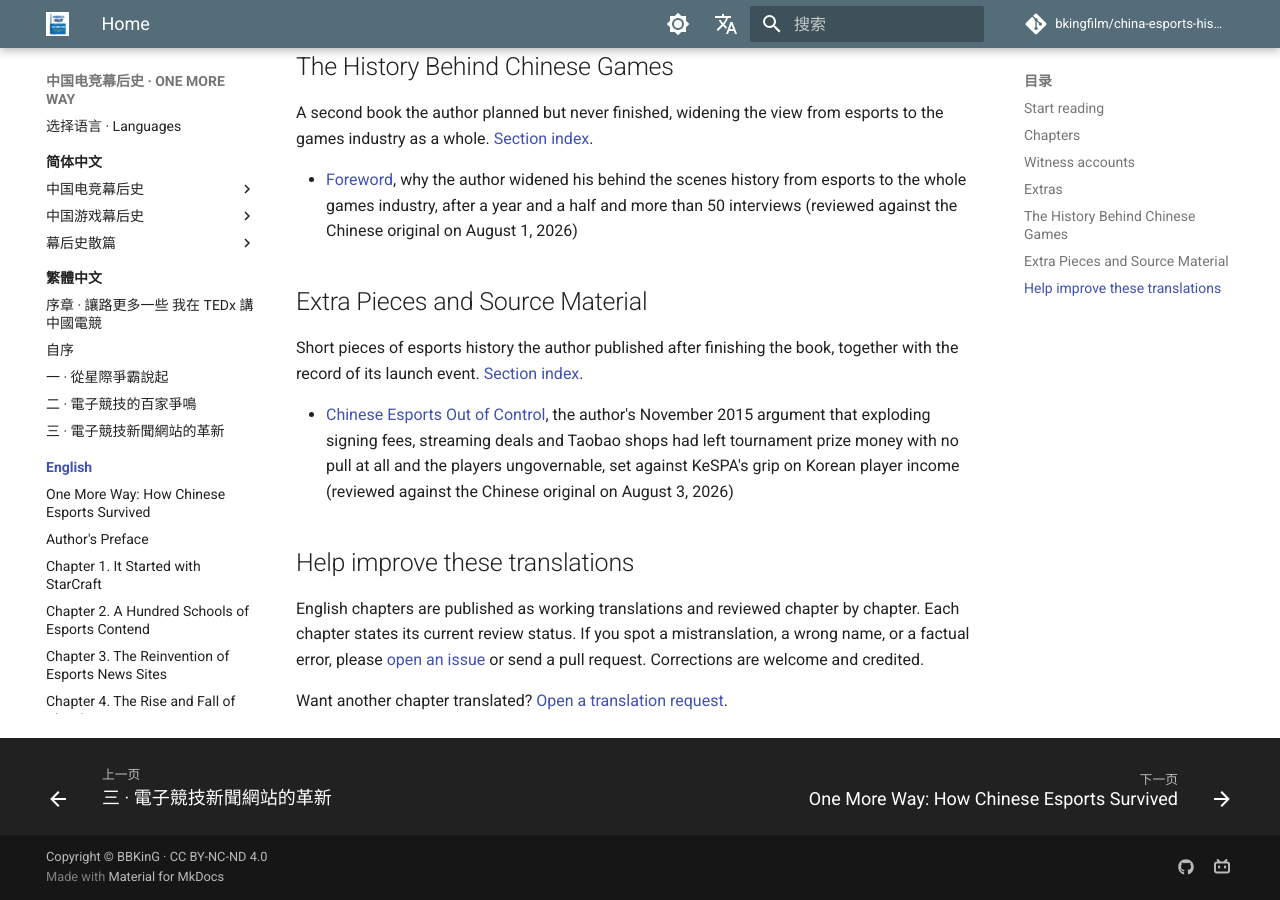
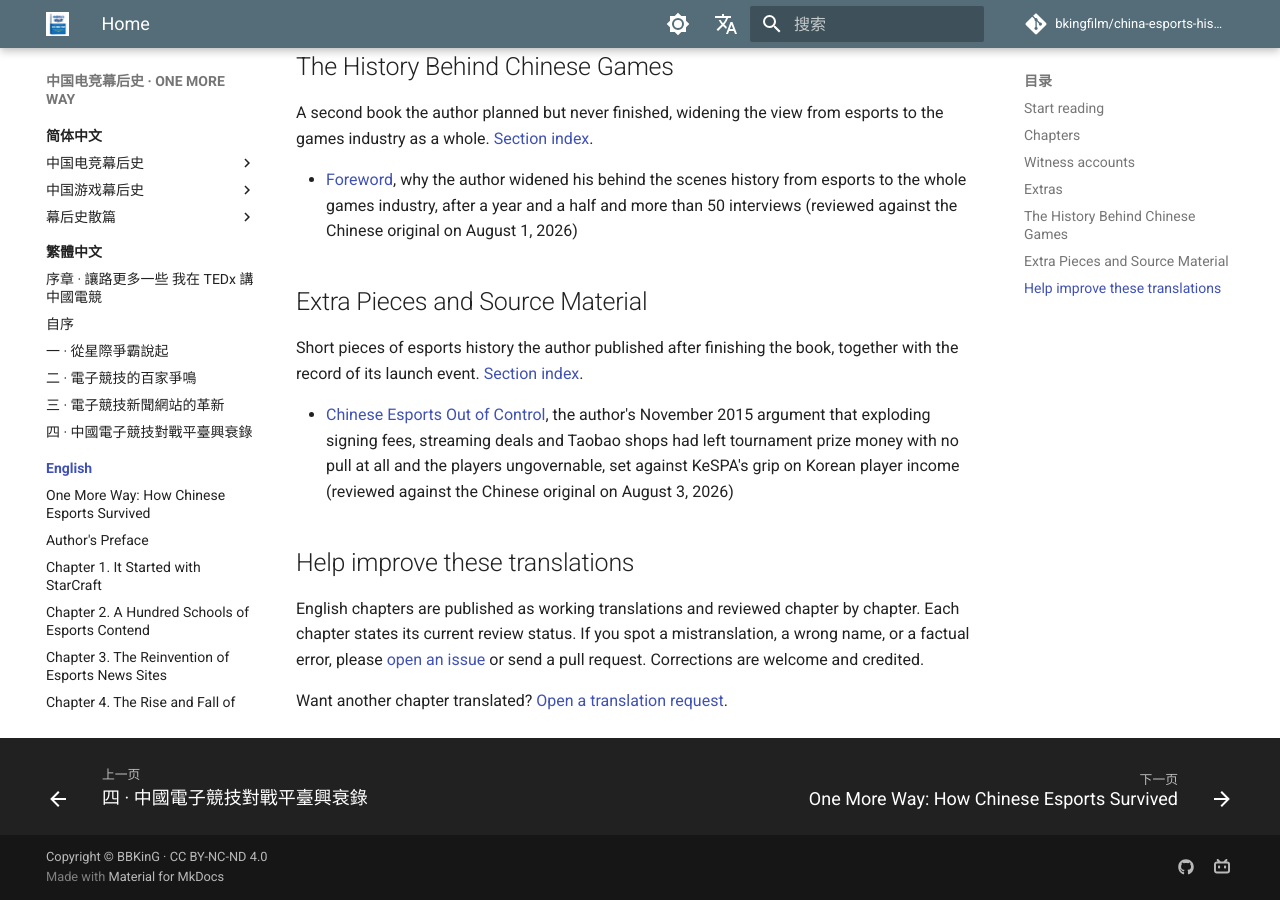
Before and after one commit to bkingfilm/china-esports-history, an MkDocs documentation site: the page built from docs/en/index.md, in a window 1280 px wide and 900 px high, scrolled down 6626 px. Built offline with MkDocs 1.6.1 and Material for MkDocs 9.7.7, drawn with Linux system fonts in a browser that asks for light colours; comment, search, counter and statistics services are not loaded; part of the change alters nothing that is shown.

Commit message:
繁體中文版新增第四章 中國電子競技對戰平臺興衰錄
譯自 docs/zh/chapters/04-中国电子竞技对战平台兴衰录.md，小標題結構照已校對的英文版切分。
同時更新 docs/zh-tw/index.md 章節清單與 mkdocs.yml 的繁體中文 nav。

Co-Authored-By: Claude Opus 5 (1M context) <noreply@anthropic.com>

```diff
--- /dev/null
+++ b/docs/zh-tw/04-rise-and-fall-of-gaming-platforms.md
@@ -0,0 +1,197 @@
+# 四 中國電子競技對戰平臺興衰錄
+
+> 《ONE MORE WAY：中國電競幕後史》其中一章。作者 BBKinG（劉洋）。譯自簡體中文原文：[四 中国电子竞技对战平台兴衰录](../zh/chapters/04-中国电子竞技对战平台兴衰录.md)
+>
+> 首次發表於作者的知乎專欄，2013 年 11 月 17 日：https://zhuanlan.zhihu.com/p/19615324
+>
+> 這是等待校對的工作稿。若您發現誤譯、用詞不合臺灣習慣或史實錯誤，歡迎[開一個 issue](https://github.com/bkingfilm/china-esports-history/issues/new) 或送出 pull request。
+
+中國電子競技第一個盈利的商業模式是什麼？
+
+有人說選手打比賽掙獎金，有人說賽事組織做比賽賺廣告費，我覺得從不同的角度說都對，但是如果站在穩定和成熟的角度來說，而我覺得是第一個盈利的商業模式是電子競技對戰平臺。
+
+電子競技對戰平臺的繁榮是過去十幾年這個青黃不接的時代逼出來的。
+
+現在，我們玩《英雄聯盟》，只需要在遊戲裡點一下「開始」等會就匹配到隊友和對手了，聊天交友都十分方便。這就是一個對戰平臺，而且它是遊戲本身自帶的。
+
+可在網際網路普及之前，大多數遊戲是單機模式的，當單機模式遇到了網際網路時代，變革又不能馬上跟上時，第三方對戰平臺就以過渡時期產品的身份登場了，只是沒想到，這一個過渡期就是十多年。
+
+1997 年 1 月，美國暴雪正式推出了著名的對戰平臺：暴雪戰網（http://battle.net），但在那個電腦使用技術和網際網路剛起步的時代，對大多數中國人來說，別說匹配對手了，成功登入上去找到人聊天都是件很不容易的事情。
+
+可是，一面是中國玩家的遊戲需求越來越大，另一面是中國競技遊戲項目網路化的自主研發差得還遠（實際上這件事情最近幾年才有點眉目），再加上，在那個時代老外也不會照顧中國玩家的需求。
+
+於是，中國 IT 技術人員被逼著不斷摸索，終於建立起一個又一個的第三方電子競技對戰平臺，來滿足中國的網路和玩家需求。
+
+## 聯眾棋牌
+
+1998 年 3 月，3 個技術研發者鮑岳橋、簡晶、王建華湊了 20 萬元，在北京上地的一家旅館裡，組建了主營線上棋牌遊戲的北京聯眾電腦技術有限公司，簡稱聯眾。2000 年，聯眾註冊用戶達到 70 萬人，同時線上人數達到 9000 人，到 2003 年年底，聯眾同時線上人數一舉突破 50 萬大關！
+
+聯眾棋牌對網路和配置要求不高，迎合了那個時代的需求成為電子競技第一批嘗到甜頭的人，但是以現在的角度來看，聯眾的後招不足，棋牌平臺門檻低，核心競爭力不足，於是當騰訊 QQ 推出棋牌平臺後，馬上就搶光了聯眾的用戶。
+
+## 暴雪戰網（http://battle.net）的模仿者們
+
+1997 年就上線的暴雪戰網是一個非常具有戰略眼光的設計，不但在網際網路剛抬頭之前就想到了與單機遊戲如何進行整合，而且已經很清楚地看到了聯網對戰的關鍵是「自動匹配系統」，就是根據你的戰績匹配與你實力相近的人。
+
+光是這一點中國很多對戰平臺就花了很長的時間和力氣去模仿。
+
+可惜的是由於暴雪戰網的伺服器一直在國外，直到 2008 年才進入中國，所以這給了模仿者相當多的時間去學習改進，於是，這也造成暴雪戰網在中國電子競技歷史上幾乎一直是個高端而小眾的平臺，這個品牌形象對暴雪之後的戰略佈置影響很大，我們後面細說。
+
+## 星際爭霸時代私服戰網滿天飛
+
+由於 FSGS 技術的出現讓中國各地的本地伺服器的數量暴漲，FSGS 全稱 Free Standard Game Server（免費的標準遊戲伺服器），由德國 NETGAMES 公司開發，是模擬 Blizzard（暴雪）公司遊戲對戰平臺 Battlenet（戰網）的第三方軟體。
+
+1998 年到 2001 年間國內的星際爭霸（臺譯《星海爭霸》）私人戰網平臺非常多，光是不完全統計的就近百個了，但是大多數受到軟體和硬體的制約，規模都不大，其中這幾個比較有影響力：北京 263 戰網，CGOL（亞聯）戰網 & DM（亞聯東魅），遊俠戰網，北碚戰網，網聯戰網等等。
+
+其中，263 戰網從程式上明確了「戰隊」單位，這充分推動了戰隊的規模化發展，讓玩家開始有了歸屬感，有組織的團隊溝通促進了電子競技的發展，CSA 戰隊當時在 263 真是枝繁葉茂。
+
+還有就是著名的亞聯戰網，這是個要好好說說的案例。
+
+從 1999 年開始免費營運的亞聯戰網，憑藉比較豐厚的資本裝備了高配置的伺服器，購買了 FSGS 高級版本，不受 Linux 版本 999 的限制，能支援全速的 Ladder Game，穩定的遊戲對戰吸引了絕大多數的星際爭霸玩家，幾乎統一了中國星際戰網。
+
+中國電子競技玩家的熱情第一次被推到一個高峰，幾乎所有人都認為繼續這樣發展下去趕超韓國電子競技指日可待。
+
+2001 年 12 月，亞聯戰網得到香港東方魅力公司的注資後，開始強推收費。
+
+結果大家都知道了，收費後玩家一夜之間四散而去，亞聯從此淡出我們的視線。
+
+我們來聊聊原因，首先是時間點，我查了一下，騰訊 QQ 會員功能推出時間是 2000 年 12 月 18 日，因為苦於沒有收費管道，所以一直沒什麼起色。
+
+到 2001 年初，中國移動公司推出了「移動夢網」服務，移動夢網通過手機代收費的「二八分帳」協議（電信營運商分二成、網際網路內容提供商分八成），騰訊開通了移動 QQ 業務，發展收費會員，並開展更多的增值服務，最多的時候，騰訊佔據了移動夢網內容提供商七成的業務份額。
+
+到 2001 年底，騰訊終於實現了正現金流，而到了 2002 年 3 月騰訊的線上剛突破 300 萬。
+
+也就是說，在 2001 年底，騰訊才持平。而中國玩家願意每月給網際網路公司掏 10 塊錢這個習慣，也是騰訊花了很多年才培養出來的，現在說起這個階段，估計 2003 年到 05 年的淘寶都想哭。所以，用戶支付管道缺失和支付習慣還未養成是亞聯失敗的主因。
+
+亞聯是電子競技對戰平臺裡第一個吃螃蟹的，也是第一個受傷的。我敬佩那個時代的電子競技先驅者，他們的勇氣和探索是電子競技前進的源動力。
+
+## 浩方平臺的興衰
+
+說起浩方平臺就一定要說下它的創始人李立均，在網際網路上你是搜尋不到李立均的背景資料的，我也不方便說（這就是寫當代史為難的地方），但是我們可以根據現有資料推測。
+
+上海浩方科技是一家成立於 1998 年的高科技民營企業，主營業務是軟體開發、系統集成、網路系統應用等領域，當時年產值穩定在四億元左右。
+
+這是一個可以在 1998 年到 2001 年拿到上海電信改造工程的公司。並且浩方平臺是 2003 年能在全中國的電信機房裡快速部署伺服器的公司，這個動作即使是 QQ 對戰平臺也沒做到（其中也有騰訊對版權問題的舉棋不定），要知道當時 QQ 棋牌平臺可是剛秒殺了聯眾，所以這不是「背景深厚」這 4 個字能簡單概括的。
+
+2001 年在亞洲金融危機之後，李立均為了讓浩方的產品更多元化，在 2002 年下半年，收購了「遊戲上海灘」平臺，以此成立上海浩方在線信息技術有限公司，當時平臺的開發者有 2 個人，一個是負責伺服器端的徐欣（也就是浩方號是 01 的奔騰，現起凡公司 CEO），一個是負責客戶端的曾芳飛（老虎），還有負責介面設計的 GAR 等幾個人。
+
+浩方的技術實力本身很強，市場方面拉起的班子也不弱。
+
+話說在 2002 年年底，當時最火熱的 CS 中文社群 Ccsk 團隊內部高層發生了一場爭吵，一面是網站的所有者 DDM 和總經理老夢，一面是外聯負責人楊晨（後來的浩方市場總監，現自己創業）和負責技術的郭茁（暱稱星星，後來的浩方運維主管，現起凡總裁助理）。
+
+當時，DDM、老夢和楊晨等人在北京，郭茁在上海，所以爭吵是在 Ccsk 的內部論壇裡進行的，我當時剛升 Ccsk 新聞組副組長，所以這些文章我剛好都能看到。
+
+至於楊晨和郭茁為什麼離開？他們當時在論壇裡寫了大量相互爭執的文章，寫的基本上都是一些以前的矛盾，雖然小矛盾的積累是一個原因，但是真正的主要原因還是當時沒人能說得清楚電子競技未來怎麼盈利，這就像賭大小一樣，骰盅沒有打開前，你說大，他說小，誰都有道理可以說，這種資訊不對稱造成的分歧，即使現在回頭看當時，也是很難下個定論的，可人都要生活，都要往前走。
+
+於是，這場爭吵之後的結果是 Ccsk 分成了兩撥人，一幫人去了北京，當時一個女投資人打算開一批 E 開頭的公司炒概念上市，於是 Ccsk 變成了 Esai 億賽，而楊晨叫上郭茁和張然一起去了上海浩方在線做了市場和技術。
+
+楊晨的加入把電子競技記者站的概念帶到了 CGA，但是畢竟 CGA 是一個新的東西，在有一段時間裡 Ccsk 的訪問量還是高於 CGA 很多的。
+
+2002 年到 2003 年，浩方平臺做了很多市場推廣工作。
+
+比如，浩方與中央電視臺 CCTV5 簽訂戰略合作協議，幫助 CCTV5《電子競技世界》提供一部分內容和人才支援，當時 CGA 的主編 K4，賽事主管飛影等等與當時的節目主持人段暄和編導每期節目都溝通很多。
+
+2003 年，做 XPC 系統的廠商浩鑫還邀請了當時如日中天的瑞典 SK 戰隊訪華，CGA 做了全程報導，在上海的美羅城表演賽後，幾百粉絲追著大巴車跑的場面讓第一次來中國的 SK 戰隊激動不已，他們之前根本意識不到在這個國家竟然有這麼多的電子競技愛好者，回國後他們大力宣傳在中國的見聞，中國電子競技的火熱從此開始讓世界瞭解。
+
+另一方面浩方平臺在全中國的電信機房裡做了快速的部署。
+
+浩方當時的機遇非常好，或者說當時的中國網際網路內容提供商很幸福，2002 年左右這個時期，網路營運商缺內容，比如，長城寬帶剛起來的時候，鋪設網路很快，但是鋪起來以後，發現自己的網內沒內容，用戶還是要跳轉到別的網路去看網站玩遊戲，可是大家知道，這個跳轉對網速很影響，時間長了，用戶就不用你的寬頻了。
+
+於是，當時的網路營運商為了搶內容，給網站和遊戲營運商們提供大量的免費頻寬，浩方的起步就剛好趕上這一波了，再加上浩方當時與電信的合作關係，浩方的伺服器端部署就這樣快速地完成了。當時負責電信管道鋪設的也是浩方的元老黃春雨（Rain，現上海由趣 CEO，做手機遊戲）。
+
+浩方對戰平臺在電子競技 CS 黃金時代的快速崛起有多個因素：
+
+1、簡化了用戶聯網的操作，可以自動處理很多複雜的網路情況。
+
+2、有資本有條件在中國大江南北快速部署伺服器，讓眾多競爭對手望塵莫及。
+
+3、CGA 網站有較大的實力派出新聞報導組，去報導國內外新聞，讓玩家離新聞更近。
+
+4、免費的浩方平臺和 CGA 網站的捆綁式發展相互推動了電子競技愛好者的聚集。
+
+這一系列的原因，讓浩方平臺的客戶端幾乎是一夜間就出現在了中國各地網咖（大陸稱網吧，與臺灣的網咖並非同一種場所）的桌面上。
+
+說起 CGA 的那段時光，真是讓人非常自豪，穿著 CGA 的工作衫出去都是一種驕傲。
+
+我直到現在都認為 CGA 新聞組是電子競技時代最強的，當時新聞組的核心人員有主編 K4、JOJO、飛翔的荷蘭人、Sfred、百曉生、BBC 張宏聖（就是現在的遊戲風雲 BBC，當時他是 CGA War3 分站的站長）、Jkidd、bigxia、MagiCGoA、treebear、殺不死人、Kevin、mint 等等，都是能力很強，能獨當一面的人。
+
+浩方平臺和 CGA 就這樣在 1999 年到 2004 年的 CS 時代走到了頂點。
+
+下面就要說浩方平臺的衰落了，什麼？你覺得轉折太快？
+
+沒辦法，歷史就是這樣，無論我們是否喜歡，衰落就這樣從 2004 年悄然開始了。
+
+我一直在說中國電子競技項目的 5 年論，這有點像迷信的宿命論之類的，但是這是我十多年來觀察到的一個規律，CS 從 1999 年開始到 2004 年，剛好是第五年，就在這一年，CS 開始衰落，而 2003 年面世的暴雪魔獸爭霸 3（WAR3）經過一年的發展開始興起。
+
+在這個新舊更替的關鍵時刻，2004 年盛大啟動了對浩方平臺的收購計畫，在當時看來這是一個非常有前景的資源整合，但是在現在看來，卻有另一段心酸。
+
+為什麼會產生這個收購合作？兩方面原因：
+
+1、浩方平臺從 2002 年到 2004 年初都是免費營運的，方便、速度快、免費為浩方平臺帶來了巨大的線上人數，印象裡在 2004 年初浩方平臺線上就過 90 萬了，但是不賺錢，當時沒有現在的網頁遊戲，電子競技玩家也還沒有像現在的消費能力，支付手段也不夠成熟，廣告收入也不穩定，浩方平臺很迷茫。
+
+2、2003 年盛大的快速崛起讓中國遊戲行業看到了出路，到 2004 年，盛大公司要赴美國納斯達克上市，看中了浩方的線上人數，對於當時的財務報表來說，線上人數是個很重要的衡量數據。
+
+在這兩個原因下，盛大對浩方平臺說，快，到碗裡來！這事就成了。
+
+這個收購是從 2004 年開始經過 2 年完成的，由於過程太過於內部，我不好說這是不是一份對賭協議，但是我看到的是從 2004 年開始，浩方平臺強行推出了一些盈利功能，比如，會員擠人功能。
+
+我先解釋一下這個功能的需求背景，浩方對戰平臺是以房間為單位容納用戶的，但一個房間人數的上限也就幾百人，而大家都希望能快速匹配到高手，所以有一些伺服器總是爆滿，不好擠進去。
+
+付費會員擠人功能就是在這個背景下誕生的，付過錢的會員在進入這個伺服器後，系統會隨機性地擠出一位非付費會員，雖然這大大提高了用戶的付費率，但這對於相對較多的非付費用戶來說是非常不好的用戶體驗。
+
+對此，我當時得到的消息是這是上面下的命令。
+
+於是我的理解是，這樣做是為了提高用戶付費率，以便將來可以把平臺賣個更好的好價錢。
+
+就這樣，在很短的時間裡，浩方平臺的線上人數從接近 100 萬下跌到 30 萬左右，最後略有回升穩定在 50 萬左右。
+
+關於盛大收購浩方到底花了多少錢？
+
+有的人從盛大 2005 年第四季度財報裡讀出 6000 萬美元，有人說是李立均花了 3000 萬人民幣做了浩方，賣了 3000 萬美元。
+
+這個具體數字是多少，我們不去深究了，因為這對浩方來說，並不是一個好的開始，在這之後由於盛大對浩方的定位混亂和公司管理內耗，造成了浩方之後長達 3 年到 5 年的原地踏步，這給當時眾多的競爭對手製造了機會。（關於這個階段大家可以看[妖氣凜然](http://www.zhihu.com/people/gogostar)的回答，非常詳細，他就是郭茁，當年 CGA 的運維主管，是事件的親歷者之一。）
+
+## GG 平臺
+
+GG 對戰平臺現改名 Garena，中文名競舞臺。
+
+GG 平臺的創始人就是現在聚美優品的創始人陳歐，世界很小吧。
+
+2006 年 1 月，第二屆 StarsWar 開始前一晚，我見到了來做技術調試的陳歐，那是 GG 平臺開發的 GGTV 第一次應用到世界級的大賽現場直播中。當時的陳歐，靦腆只是笑，話不多，埋頭在筆記型電腦上一直調試到很晚。
+
+GG 平臺的技術在當時的對戰平臺中是非常特別的，雖然陳歐自己說他的技術並不複雜，但是網路連線的速度卻非常的好，特別是在中國連國外的比賽中，表現尤為出色。
+
+2005 年是魔獸爭霸 3（WAR3）開始輝煌的時候，我已經加入了 http://Replays.net，跟創始人 ZAX 一起在美國虛擬物品交易平臺 IGE 下工作，WE 戰隊也在 KING 的帶領下進入 IGE。
+
+由於 IGE 中國的負責人許雲波個人非常喜歡魔獸爭霸 3，而且虛擬物品交易當時在國內的宣傳走電子競技更加方便，再加上 IGE 當時良好的現金流，形成了一個中國電子競技歷史上十分穩定的發展階段，SKY 的 WCG 雙冠王就是在那個時候產生的。
+
+可是，那個階段對剛從新加坡唸完書回國的陳歐來說並不是太好，一方面是他希望能繼續唸書，一方面他也希望 GG 平臺能得到更大的發展。但是在那個時候，連線上人數最高的浩方平臺盈利模式都不清晰，所以 GG 平臺的投資洽談遲遲沒有結果。
+
+於是，http://Replays.net 創始人 ZAX 跟陳歐聯手，開始了艱難的自力更生，ZAX 將當時 WAR3 玩家關注度最高的 http://Replays.net 論壇用戶導入到 GG 平臺裡，用戶可以直接用 BBS 的帳號進行登入，之後推出的 GGTV、戰隊好友功能、防卡防作弊功能，都吸引了大量用戶。
+
+即使這樣，GG 平臺的發展還是很緩慢，陳歐一度打算將 GG 平臺賣給 IGE，但許雲波當時覺得 IGE 的公司重心並不在此，於是沒有接手。
+
+就這樣陳歐帶著 GG 平臺去了新加坡，得到投資開始創業，這就是現在的 Garena，後來因為一些內部矛盾，資本排擠創始人的老套故事再次上演，陳歐拋售了自己擁有的股份，去了美國斯坦福讀書，之後回來東山再起，這就是另一個故事聚美優品的前傳了。
+
+## VS 平臺的興起和衰落
+
+VS 平臺以及後來的掌門人等等平臺的成功，一方面是平臺技術的成熟，另一方面是他們所處的時機已經比浩方平臺好太多了。
+
+在 WE.SKY 拿到 2005 和 2006 年 WCG 雙冠王後，中國電子競技開始被越來越多的大眾接受，我們那時候出去談合作，已經不用再費力地跟人解釋什麼是電子競技了。
+
+在電子支付手段方面，淘寶和支付寶等手段到 2007 年左右已經非常成熟了，而且電子競技第一批玩家已經接近而立之年，消費能力也大幅度提升，電子競技在那個時候第一次呈現出美好的願景。
+
+VS 平臺在 WAR3 時代十分聰明地規避掉與浩方平臺的正面衝突，選擇走高水準職業選手的品牌路線，推出能反映用戶水準的 VS 積分等級概念，迎合了玩家的攀比心理，並且抓住浩方玩家多但是速度慢的特點，走小而快的策略，吸引了很多 WAR3 的核心用戶。
+
+雖然小眾的 VS 平臺在 WAR3 時代活得並不滋潤，但是與浩方平臺不同命的是 VS 撐到了好時候。
+
+從 2005 年上線的 VS 平臺，在隱忍了 2 年後，遇到 2007 年 Dota 興起，線上人數不斷上升，到 2010 年 DOTA 最火爆的時候 VS 線上人數曾達到 100 萬，全面超過了浩方平臺。
+
+在營收方面，VS 更是趕上了好時期，無論是網際網路電商廣告熱潮，還是網頁遊戲聯運模式，VS 平臺手中的資源變現方式都趨於成熟。有了錢之後的 VS 平臺開始自己投資研發自己的遊戲《VS 三國》，據說投了一個億。
+
+然而《VS 三國》的市場反應平淡，VS 平臺自身的技術也沒有什麼改變。以及後起之秀 11 對戰平臺推出的 DOTA 天梯系統的火爆再次印證了那句老話，商場如戰場不進則退，VS 平臺從 2010 年開始慢慢衰落。
+
+由於本文主要是寫 1998 年到 2010 年，所以 11 對戰平臺的歷史，暫時不去涉及，但是從歷史發展的角度來說，我可以預測一個方向。
+
+電子競技對戰平臺起於單機遊戲，興於網際網路發展，迎合了玩家對遊戲溝通交流的需求，但是其核心的匹配和交流功能其實屬於遊戲的一部分，競技遊戲網遊化之後，遊戲製作商開始越來越重視自身的匹配和交流功能開發。
+
+換句話說，我認為電子競技對戰平臺在過渡時期的歷史使命快要結束了，對戰平臺不會消失，但是會趨於邊緣化。
--- a/docs/zh-tw/index.md
+++ b/docs/zh-tw/index.md
@@ -23,3 +23,4 @@
 - [一 從星際爭霸說起](01-starting-with-starcraft.md)，全書第一章。1998 年到 2002 年星際爭霸在中國怎麼熱起來的，BN 平臺上的第一批玩家、軍團式的大戰隊、CSA 與各地戰網的出現、寫戰報的個人媒體，以及作者從中歸納出的那條「核心、擴散、賽事、媒體」鏈條（等待校對的工作稿）
 - [二 電子競技的百家爭鳴](02-hundred-schools-of-esports.md)，全書第二章。2000 年前後那場電競的思想大爆炸。red-apple 拿到騰圖電子出版社一百萬做電競並寫下一份超前的發展規劃，洪哲夫從 ESWC 帶回國外的辦賽經驗，19 歲的 WE.KinG 裴樂在上海總統套房經歷了一趟夢碎之旅，還有星際爭霸 1.04 版外掛爆發後韓羽良提出的裁判組與職業化設想（等待校對的工作稿）
 - [三 電子競技新聞網站的革新](03-esports-news-sites-reinvented.md)，全書第三章。CS 媒體從星際媒體手上接棒，Cschina 一度是最大的 CS 網站，後來居上的 Ccsk 靠遍及各地的記者站與撐得住的論壇，在 2002 年 E|zero 26space 被取消 WCG 韓國總決賽資格的風波裡完成翻盤，文末附作者 2004 年寫的 Ccsk 訪談（等待校對的工作稿）
+- [四 中國電子競技對戰平臺興衰錄](04-rise-and-fall-of-gaming-platforms.md)，全書第四章。作者認為中國電競第一個穩定盈利的商業模式是對戰平臺。聯眾棋牌吃到第一波紅利，星際時代冒出近百個模仿暴雪戰網的私服，亞聯 2001 年強推收費把玩家一夜之間趕光，浩方靠電信機房快速鋪伺服器衝到近百萬同時線上後被盛大收購，陳歐帶著 GG 平臺遠走新加坡變成 Garena，VS 平臺趕上 DOTA 的好時候又從 2010 年開始衰落（等待校對的工作稿）
--- a/mkdocs.yml
+++ b/mkdocs.yml
@@ -163,6 +163,7 @@ nav:
       - 一 · 從星際爭霸說起: zh-tw/01-starting-with-starcraft.md
       - 二 · 電子競技的百家爭鳴: zh-tw/02-hundred-schools-of-esports.md
       - 三 · 電子競技新聞網站的革新: zh-tw/03-esports-news-sites-reinvented.md
+      - 四 · 中國電子競技對戰平臺興衰錄: zh-tw/04-rise-and-fall-of-gaming-platforms.md
   - English:
       - "Home": en/index.md
       - "One More Way: How Chinese Esports Survived": en/one-more-way-tedx-2015.md
```
